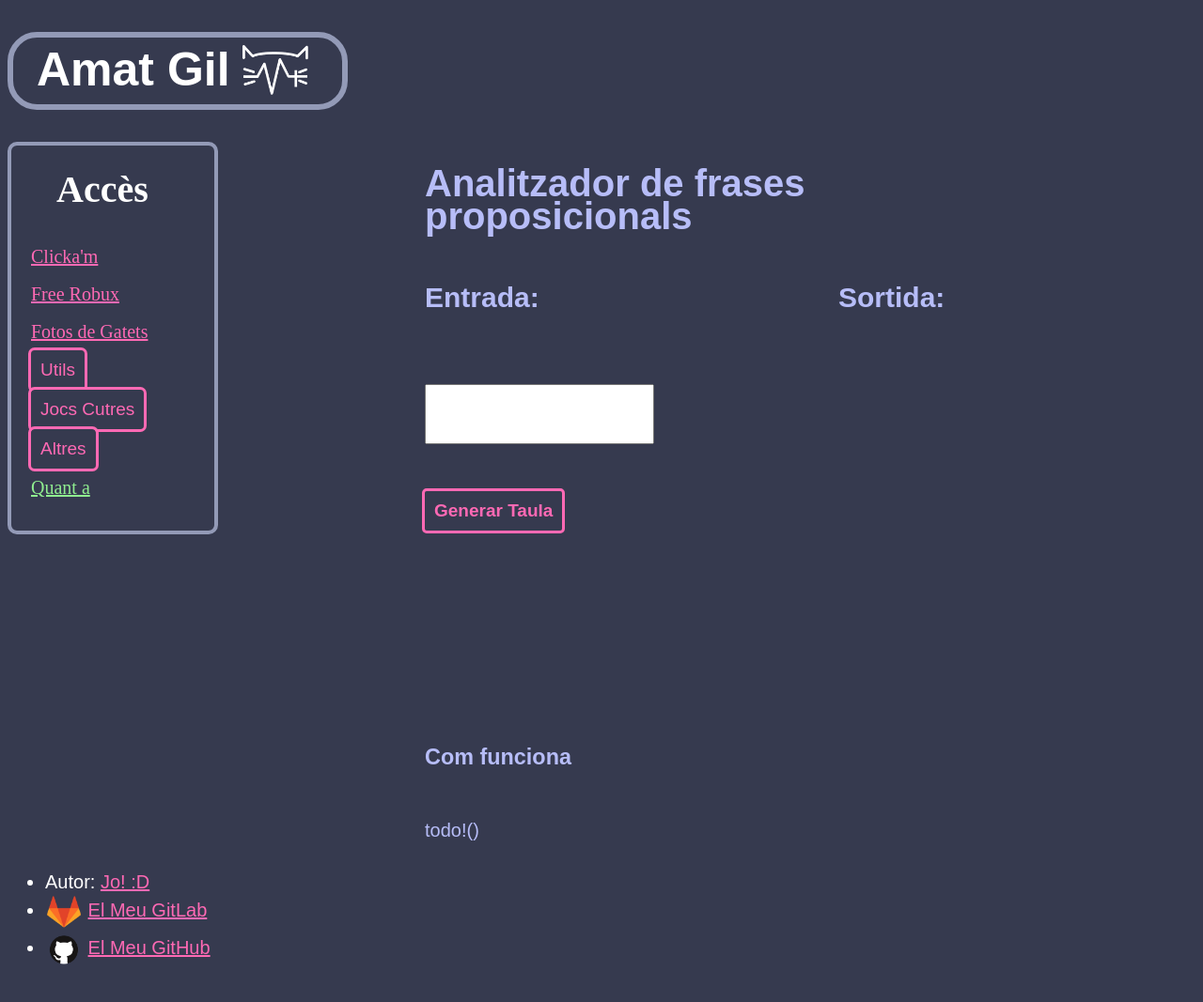
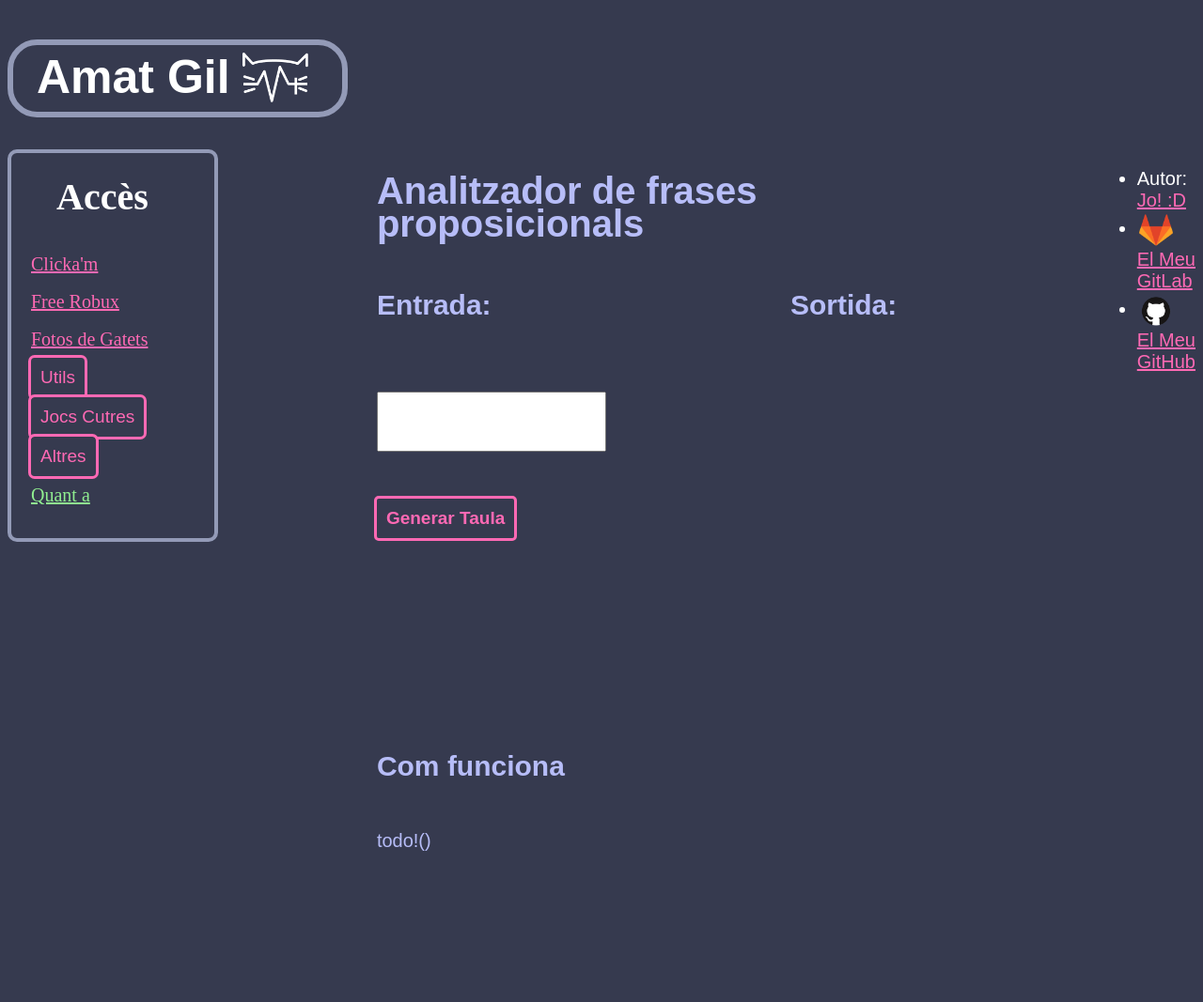
Before and after one commit to amatgil/amatgil.github.io, a Jekyll site: the page built from subpages/utils/logica_formal/logica_formal.html, in a window 1280 px wide. Shown: the whole page at 94% size. Built offline with Jekyll 4.4.1, drawn with Linux system fonts in a browser that asks for light colours.

Commit message:
Fixed home page wonkiness

```diff
--- a/_includes/always-present/footer.html
+++ b/_includes/always-present/footer.html
@@ -1,4 +1,5 @@
-<div class="main-footer">
+<div class="main-footer-content"> <!-- no funciona sense els dos divs??-->
+<div class="main-footer home-grid-item">
   <ul>
     <li>
       Autor: <a href="mailto:{{site.email}}">Jo! :D</a>
@@ -14,3 +15,4 @@
 
   </ul>
 </div>
+</div>
--- a/assets/css/footer.css
+++ b/assets/css/footer.css
@@ -1,10 +1,9 @@
 .main-footer {
   grid-row-start: 3;
-  /*
-  position:absolute;
-  bottom:0;
-  left:0;
-  */
+  grid-row-end: 4;
+
+  grid-column-start: 1;
+  grid-column-end: 4;
 }
 .git-icon {
   vertical-align:middle;
--- a/assets/css/home.css
+++ b/assets/css/home.css
@@ -10,6 +10,7 @@ body {
   font-family: iosevka, sans-serif;
   height: 100%;
   overflow: visible; /*No scroll when cap tot*/
+  display: grid;
 }
 
 .main-amatgil-title {
@@ -105,5 +106,5 @@ body {
   width: 14em;
 }
 .home-right-multiple-images {
-  grid-row: 2 / 4;
+  grid-column: 3 / 4;
 }
--- a/subpages/utils/logica_formal/logica_formal.html
+++ b/subpages/utils/logica_formal/logica_formal.html
@@ -34,7 +34,7 @@ permalink: /utils/logica_formal
       </div>
     </div>
     <div class="logica-grid-item logica-explicació">
-      <h3>Com funciona</h3>
+      <h2>Com funciona</h2>
       <p>
       todo!()
       </p>
```
Also changed, not shown: README.md (+3 -1 lines), assets/javascript/subpagines/utils/logica_formal/logica_formal.js (+0 -21 lines).
